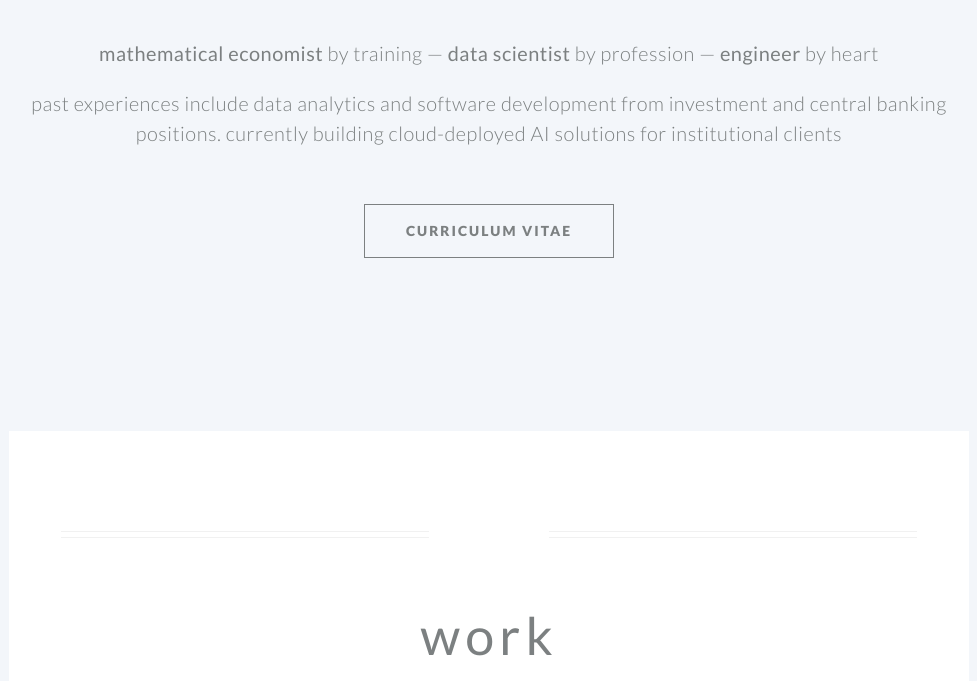
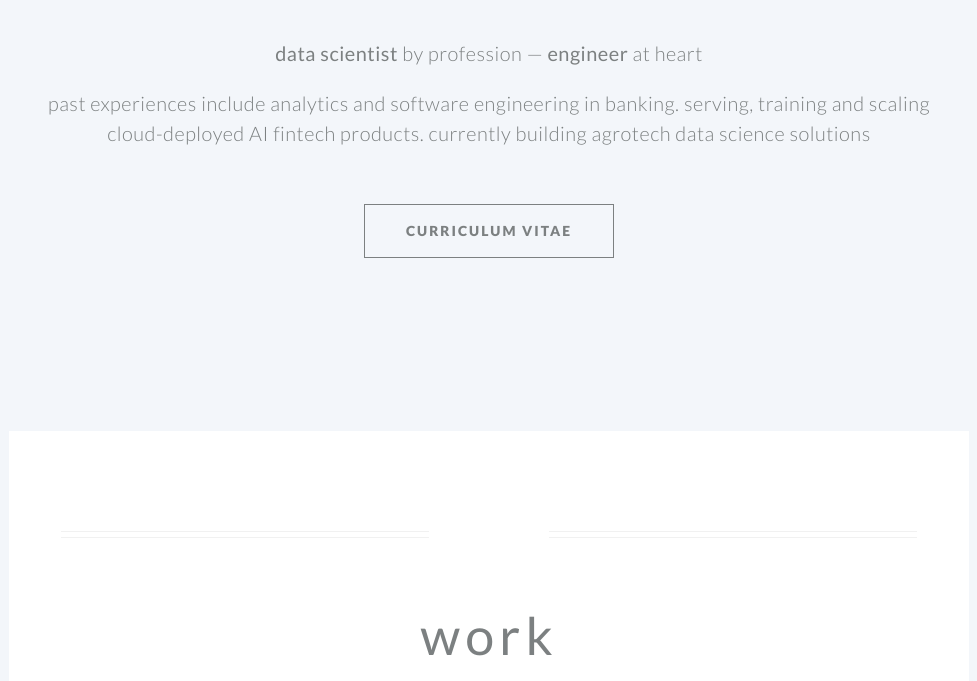
Before and after one commit to jacob-hein/jacobhein.com, a Jekyll site: the page built from index.md, in a window 1280 px wide and 900 px high, scrolled down 854 px, cut to the strip 219-900 px from the top of the window. Shown: the whole strip, without its empty margins (151-1128 px from the left). Built offline with Jekyll 4.4.1, drawn with Linux system fonts in a browser that asks for light colours.

Commit message:
update header

```diff
--- a/index.md
+++ b/index.md
@@ -42,6 +42,6 @@ cta_button_label: email # the label on the button
 
 ---
 [//]: # (write a bit about yourself here his past experiences include data analysis and software development with R, Python and SQL from junior investment and central banking positions.)
-### **mathematical economist** by training — **data scientist** by profession — **engineer** by heart
+### **data scientist** by profession — **engineer** at heart
 
-### past experiences include data analytics and software development from investment and central banking positions. currently building cloud-deployed AI solutions for institutional clients
+### past experiences include analytics and software engineering in banking. serving, training and scaling cloud-deployed AI fintech products. currently building agrotech data science solutions
```
